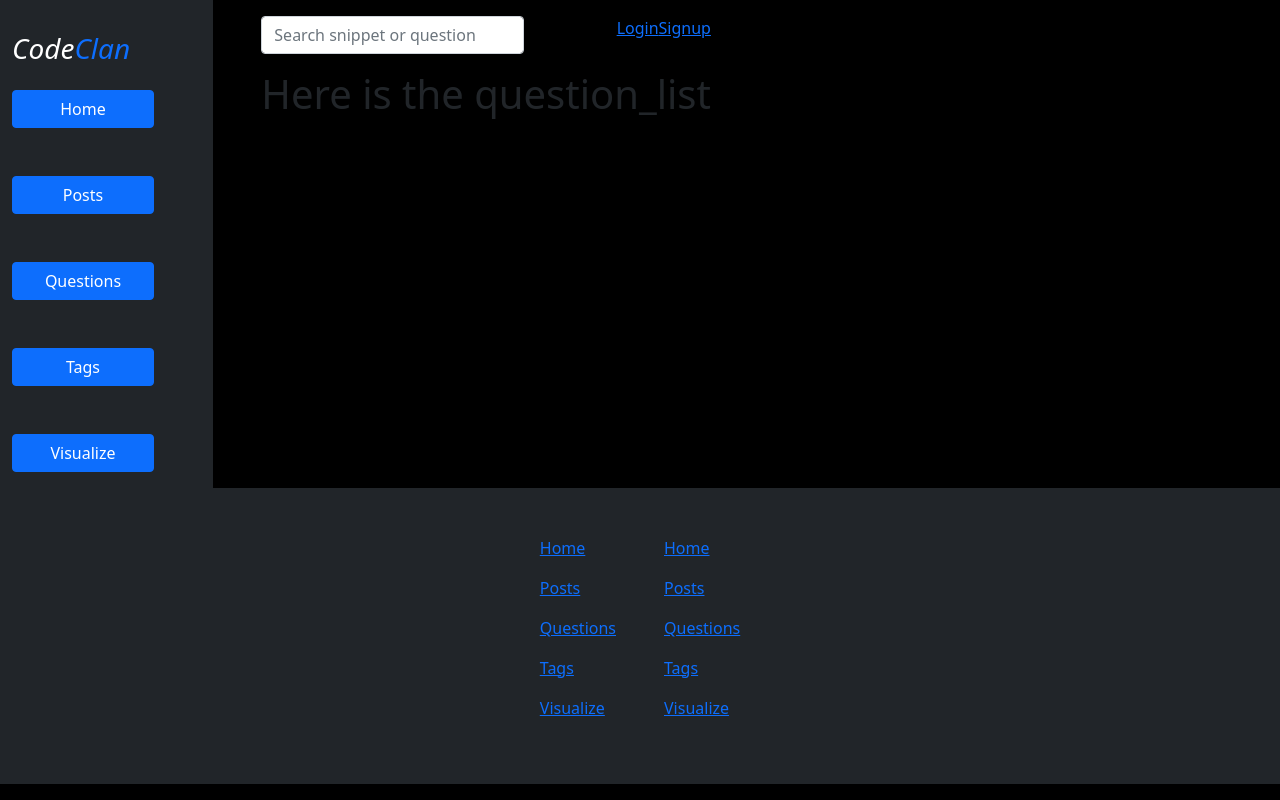
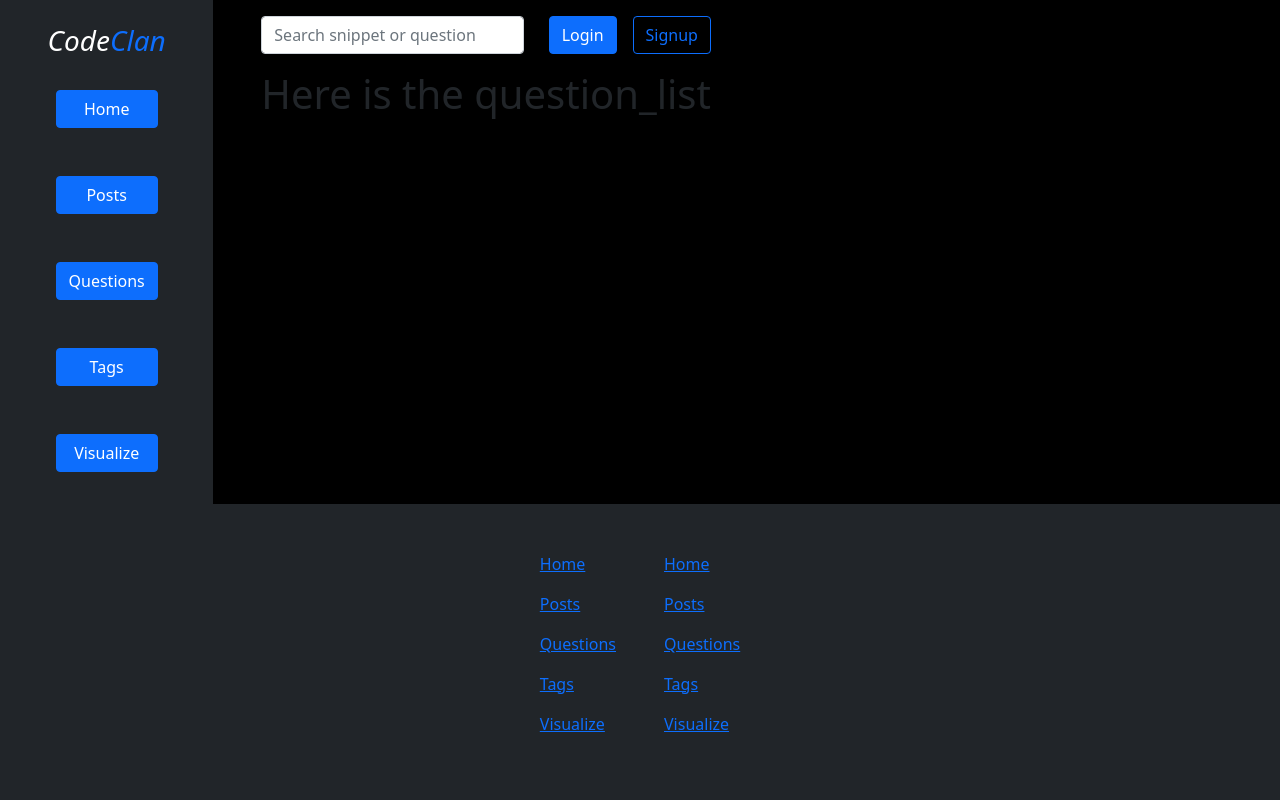
Before and after one commit to iMercyvlogs/CodeClanDjango, a Django app: page /questions/ in a window 1280 px wide. Run offline with Django 5.2, Linux system fonts and the light colour scheme; data that the repository does not hold is empty; some libraries are stand-ins or nearby versions.

Commit message:
questionsApp finally works
finally succeeded to update the slug and Author attributes of the Questions model/table.

```diff
--- a/CodeClanDjango/views.py
+++ b/CodeClanDjango/views.py
@@ -11,9 +11,9 @@ def homepage(request):
     #return HttpResponse('homepage')
     return render(request,'Home.html')
 
-def questions(request):
+#def questions(request):
     #return HttpResponse('questions')
-    return render(request,'questions.html')
+    #return render(request,'questions.html')
 
 # def posts(request):
 #     #return HttpResponse('posts')
--- a/Templates/base_layout.html
+++ b/Templates/base_layout.html
@@ -14,24 +14,24 @@
 
                 <div class=" text-white my-3 ">
                     <nav id="sidebar" class="container ">
-                        <div class="py-3">
+                        <div class="py-2 text-center">
                            <h3 class="fst-italic">Code<span class="text-primary">Clan</span></h3>
                         </div>
-                        <ul class=" nav text-white gap-5 d-grid" id="homeSubmenu">
+                        <ul class=" nav text-white gap-5 d-grid justify-content-center py-3" id="homeSubmenu">
                             <li class="nav-item  ">
-                                <a class="btn btn-primary w-75 " href="{% url 'homepage_url' %}" role="button">Home</a>
+                                <a class="btn btn-primary w-100 " href="{% url 'homepage_url' %}" role="button">Home</a>
                             </li>
                             <li class="nav-item ">
-                                <a class="btn btn-primary w-75" href="{% url 'postsApp:post_list_url' %}" role="button">Posts</a>
+                                <a class="btn btn-primary w-100" href="{% url 'postsApp:post_list_url' %}" role="button">Posts</a>
                             </li>
                             <li class="nav-item ">
-                                <a class="btn btn-primary w-75" href="{% url 'questionsApp:question_list_url' %}" role="button">Questions</a>
+                                <a class="btn btn-primary w-100" href="{% url 'questionsApp:question_list_url' %}" role="button">Questions</a>
                             </li>
                             <li class="nav-item">
-                                <a class="btn btn-primary w-75" href="#" role="button">Tags</a>
+                                <a class="btn btn-primary w-100" href="#" role="button">Tags</a>
                             </li>
                             <li class="nav-item ">
-                                <a class="btn btn-primary w-75" href="#" role="button">Visualize</a>
+                                <a class="btn btn-primary w-100" href="#" role="button">Visualize</a>
                             </li>
                         </ul>
                     </nav>
@@ -68,9 +68,9 @@
                                     </li>
                                 </span>
                             {% else %}
-                                <span class="d-flex">
-                                    <li class="nav-item"><a href="{% url 'accountsApp:login_view_url' %}">Login</a></li>
-                                    <li class="nav-item"><a href="{% url 'accountsApp:signup_view_url' %}">Signup</a></li>
+                                <span class="d-flex gap-3">
+                                    <li class="nav-item"><a href="{% url 'accountsApp:login_view_url' %}" class="btn btn-primary">Login</a></li>
+                                    <li class="nav-item"><a href="{% url 'accountsApp:signup_view_url' %}" class="btn btn-outline-primary">Signup</a></li>
                                 </span>
                             {% endif %}
                         </span>
--- a/questionsApp/templates/questionsApp/question_list.html
+++ b/questionsApp/templates/questionsApp/question_list.html
@@ -7,13 +7,13 @@
     <!-- create a container that carries all qtns in this django app -->
     <div class="all_questions">
         <!-- create python code within html to iterate through each and all qtns -->
-        {%for questionObj in all_questions%}
+        {% for questionObj in all_questions %}
            <!-- create code for each particular post/object -->
 
            <div class="QuestionClass">
               <!-- double curly braces are used each time we're to output dynamic data -->
               <!-- <h2><a href="#">{{questionObj.title}}</a></h2> -->
-              <h2 class="text-dark"><a href="{% url 'questionsApp:question_list_url' questionObj_id=questionObj.id %}">{{questionObj.title}}</a></h2>
+              <h2 class="text-dark"><a href="{% url 'questionsApp:question_list_url' my_slug=questionObj.slug %}">{{questionObj.title}}</a></h2>
               <p>{{questionObj.shortened_qtn}}</p>
               <p>{{questionObj.snippet}}</p>
               <p>{{questionObj.date}}</p>
--- a/questionsApp/urls.py
+++ b/questionsApp/urls.py
@@ -7,9 +7,9 @@ app_name='questionsApp'
 
 urlpatterns=[
     path('',views.question_list, name="question_list_url"),
-    #path('<slug:my_slug>/',views.question_detail),
+    path('<slug:my_slug>/',views.question_detail),
     #<slug:my_slug> is a path converter that captures a string consisting of ASCII letters, numbers, hyphens, or underscores and assigns it to the variable my_slug.
-    path('<int:questionObj_id>/',views.question_detail, name="question_detail_url"),
-    #trying calling the objects here by ID instead od slug since using slugs doesnt currently work on this particular sub-app
+    #path('<int:questionObj_id>/',views.question_detail, name="question_detail_url"),
+    #trying calling the objects here by ID instead of slug since using slugs doesnt currently work on this particular sub-app
 
 ]
--- a/questionsApp/views.py
+++ b/questionsApp/views.py
@@ -10,10 +10,18 @@ def question_list(request):
     return render(request,'questionsApp/question_list.html',{'all_questions':all_questions})
 
 
-#def question_detail(request,my_slug):
+# def question_detail(request,my_slug):
+#     return HttpResponse(my_slug)
+
+# def question_detail(request,questionObj_id):
+#     theQuestion=QuestionClass.objects.get(id=questionObj_id)
+#     #theQuestion=get_object_or_404(QuestionClass,pk=questionObj_id)
+#     return render(request, 'questionsApp/question_detail.html', {'theQuestion':theQuestion})
+
+def question_detail(request,my_slug):
+
     #return HttpResponse(my_slug)
-
-def question_detail(request,questionObj_id):
-    theQuestion=QuestionClass.objects.get(id=questionObj_id)
-    #theQuestion=get_object_or_404(QuestionClass,pk=questionObj_id)
+    theQuestion=QuestionClass.objects.get(slug=my_slug)
+    #print(thePost) commented, as it obviously does not work.
+    #slug here represents the attribute "slug" in the class PostClass
     return render(request, 'questionsApp/question_detail.html', {'theQuestion':theQuestion})
```
Also changed, not shown: Templates/Home.html (+4 -4 lines), questionsApp/models.py (+8 -3 lines), questionsApp/tests.py (+10 -10 lines), questionsApp/migrations/0001_initial.py, questionsApp/migrations/0002_questionclass_author_questionclass_slug.py (added).
